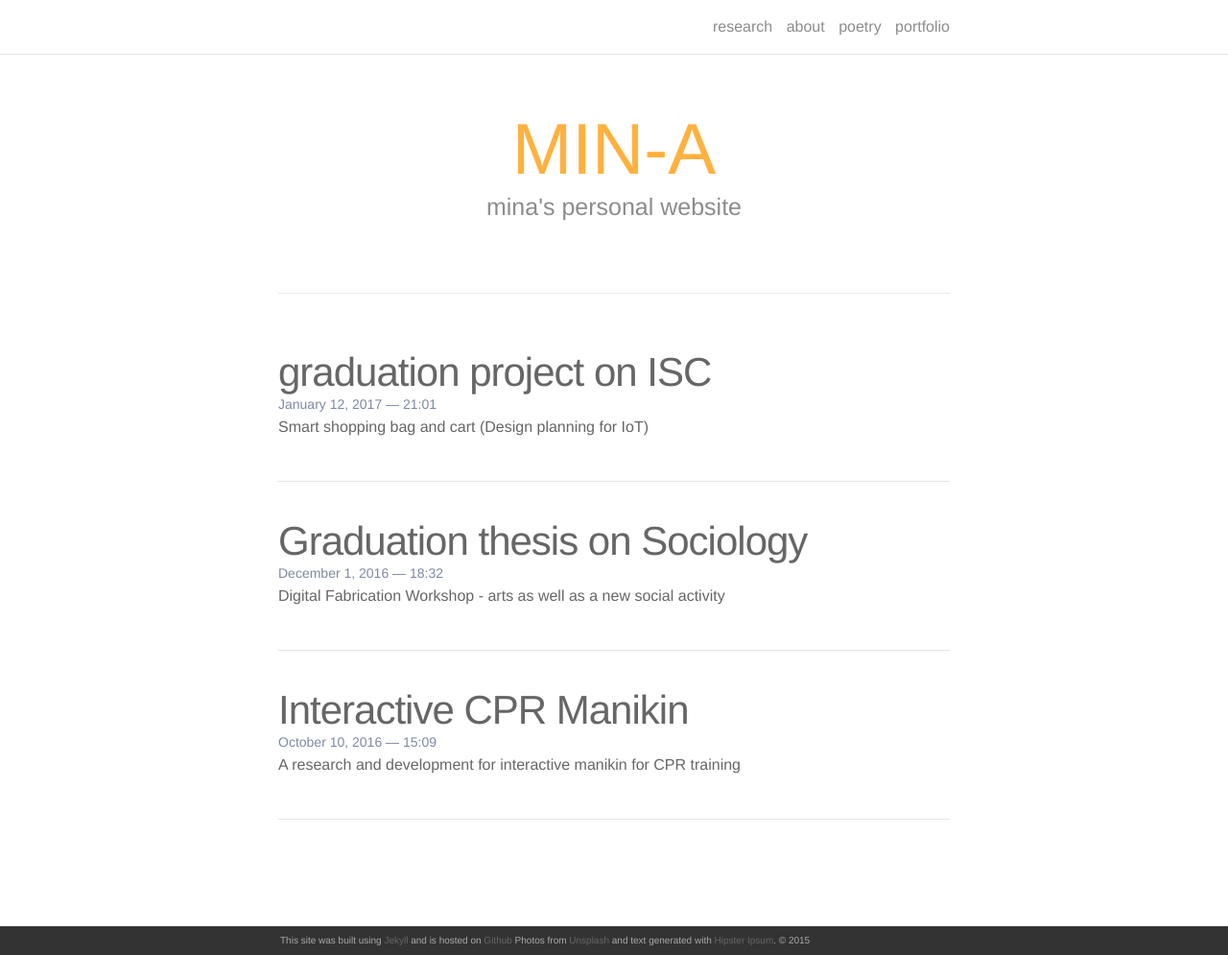
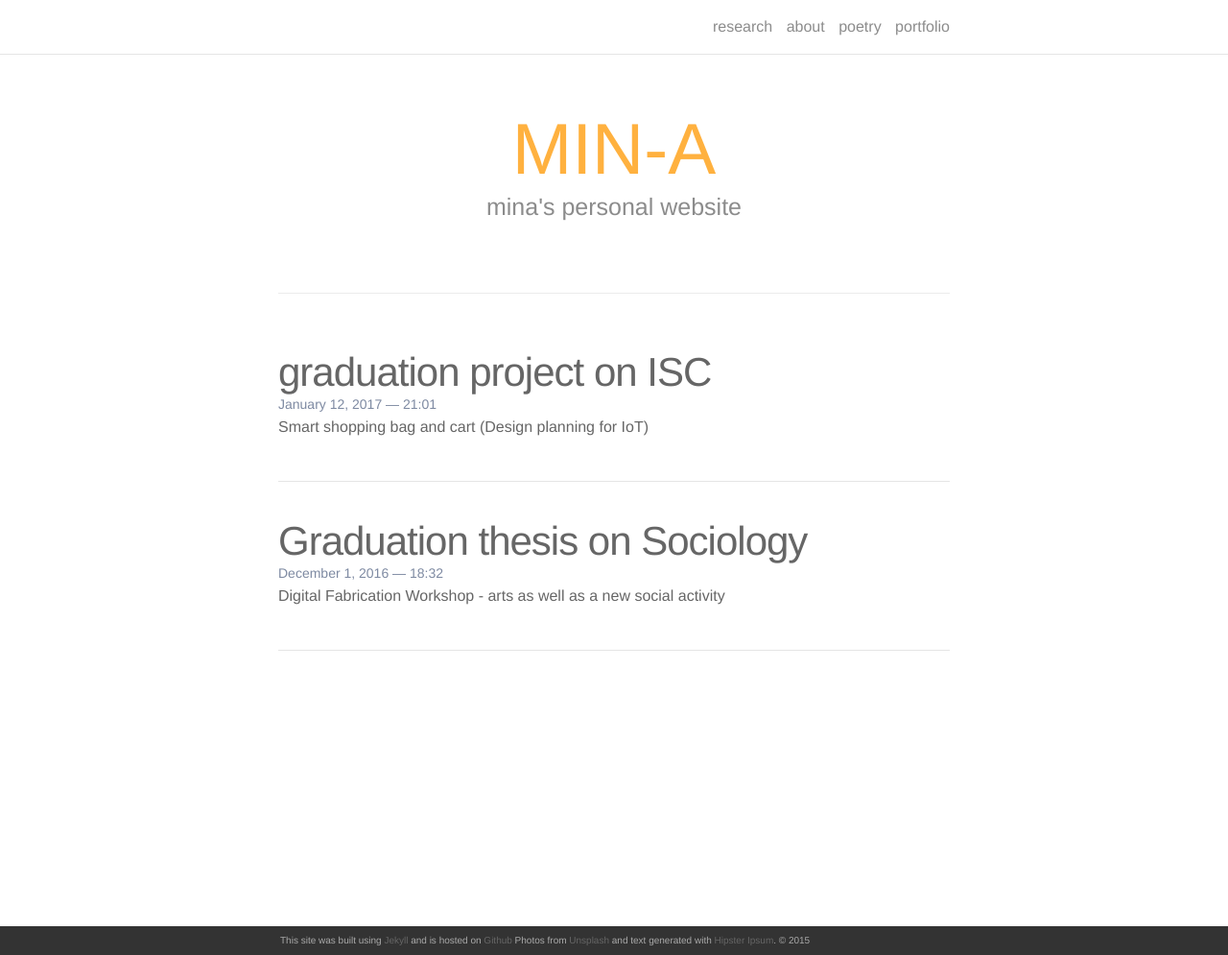
Before and after one commit to lucid2713/lucid2713.github.io, a Jekyll site: the page built from index.html, in a window 1280 px wide and 995 px high. Shown: the whole window at 96% size. Built offline with Jekyll 4.4.1, drawn with Linux system fonts in a browser that asks for light colours; nearby versions of some CDN libraries; the list of posts is cut into pages by our own code; a file with an impossible date is left out.

Commit message:
editagain

```diff
--- a/_posts/2015-07-15-title.markdown
+++ b/_posts/2015-07-15-title.markdown
@@ -1,7 +1,7 @@
 ---
 layout: post
 title: Interactive CPR Manikin
-date: 2016-10-10 15:09:00
+date: 2016-10-00 15:09:00
 description: A research and development for interactive manikin for CPR training
 ---
 This research was conducted as a self-study by three students in the department of Information Science and Culture. As one of them, I participated in the whole process of research and development during 4 month. (July to October, 2016)
@@ -277,7 +277,7 @@ void chestColor(int pressure) {
   }
 }
 
-{% endhighlight %}{% endraw %}
+{% endhighlight %}
 
 <br/>
 
@@ -338,4 +338,4 @@ void countPress(int temp) {
 }
 
 
-{% endhighlight %}{% endraw %}
+{% endhighlight %}
```
